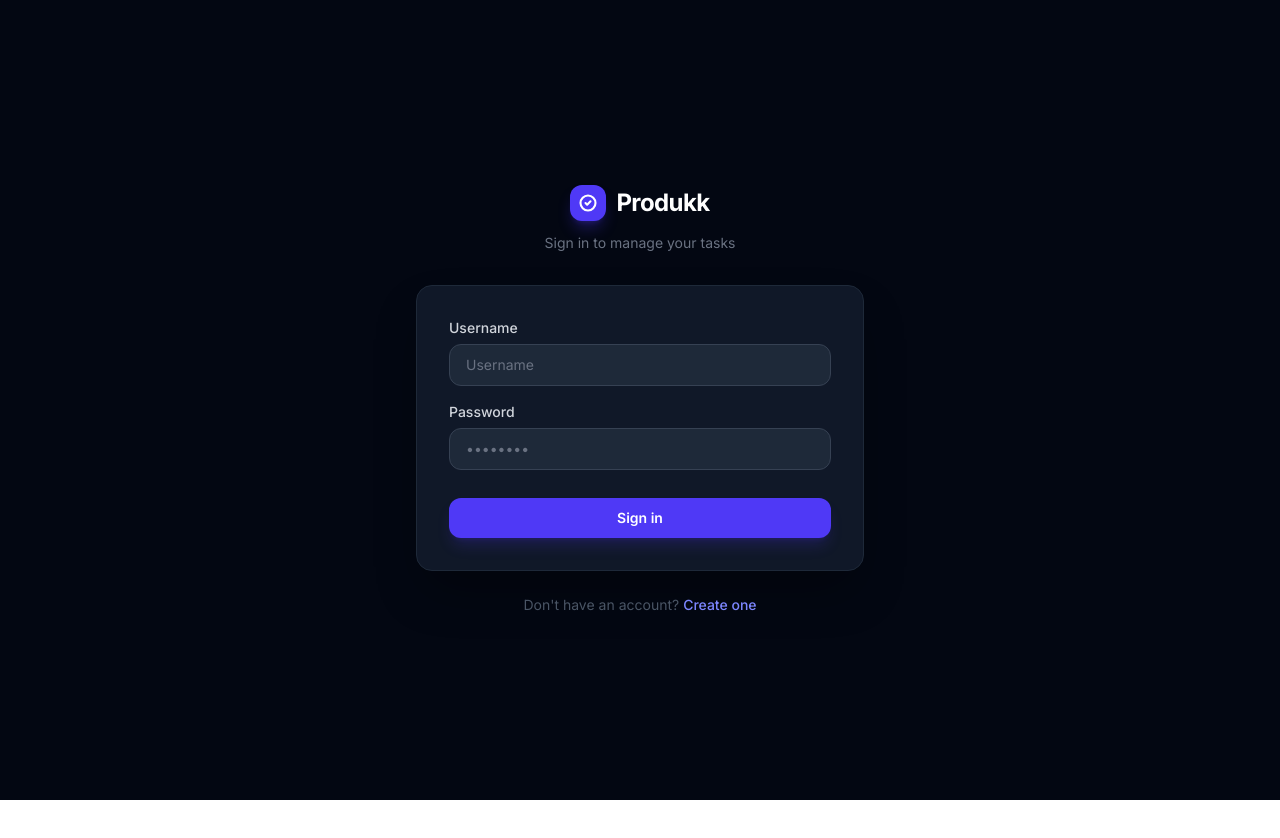
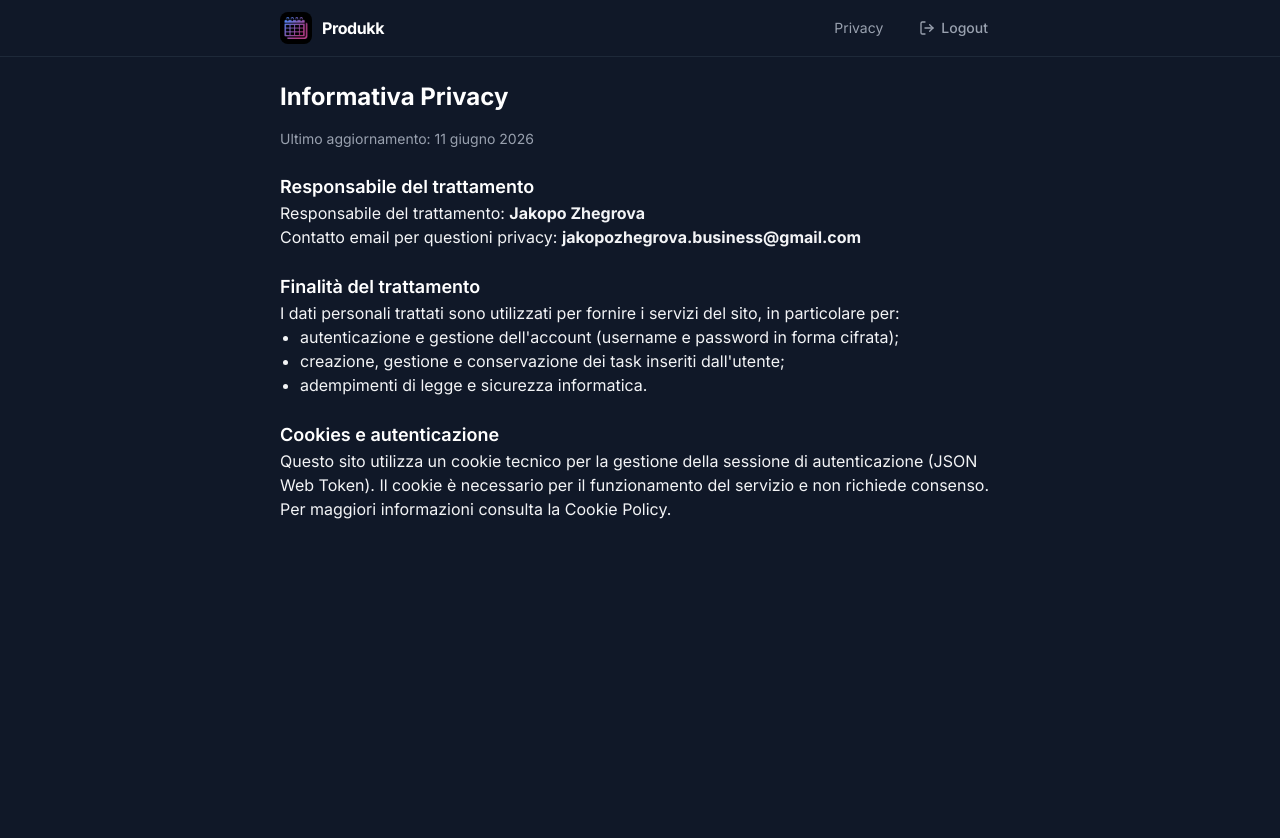
Before and after one commit to jakopo-webdev/produkk, an Angular app in the folder produkk-ui/: page /privacy in a window 1280 px wide. Before the commit this address led to /login. Shown: the top 838 px of the page. Before the commit the page ends 800 px from the top, so only its background shows below. Built offline with nearby package versions, Linux system fonts and the light colour scheme.

Commit message:
feat: add privacy policy page and link in navbar

```diff
--- a/produkk-ui/src/app/app.routes.ts
+++ b/produkk-ui/src/app/app.routes.ts
@@ -13,6 +13,10 @@ export const routes: Routes = [
     canActivate: [publicGuard],
   },
   {
+    path: 'privacy',
+    loadComponent: () => import('./features/privacy/privacy').then((m) => m.PrivacyComponent),
+  },
+  {
     path: '',
     loadComponent: () => import('./features/tasks/tasks').then((m) => m.TasksComponent),
     canActivate: [authGuard],
--- /dev/null
+++ b/produkk-ui/src/app/features/privacy/privacy.html
@@ -0,0 +1,29 @@
+<app-navbar></app-navbar>
+
+<main class="min-h-screen bg-gray-900 text-gray-100">
+  <div class="max-w-3xl mx-auto p-6">
+    <h1 class="text-2xl font-bold mb-4 text-white">Informativa Privacy</h1>
+    <p class="text-sm text-gray-400 mb-6">Ultimo aggiornamento: 11 giugno 2026</p>
+
+  <section class="mb-6">
+    <h2 class="text-lg font-semibold text-white">Responsabile del trattamento</h2>
+    <p>Responsabile del trattamento: <strong>Jakopo Zhegrova</strong><br>
+    Contatto email per questioni privacy: <strong>jakopozhegrova.business@gmail.com</strong></p>
+  </section>
+
+  <section class="mb-6">
+    <h2 class="text-lg font-semibold text-white">Finalità del trattamento</h2>
+    <p>I dati personali trattati sono utilizzati per fornire i servizi del sito, in particolare per:</p>
+    <ul class="list-disc ml-5">
+      <li>autenticazione e gestione dell'account (username e password in forma cifrata);</li>
+      <li>creazione, gestione e conservazione dei task inseriti dall'utente;</li>
+      <li>adempimenti di legge e sicurezza informatica.</li>
+    </ul>
+  </section>
+
+  <section class="mb-6">
+    <h2 class="text-lg font-semibold text-white">Cookies e autenticazione</h2>
+    <p>Questo sito utilizza un cookie tecnico per la gestione della sessione di autenticazione (JSON Web Token). Il cookie è necessario per il funzionamento del servizio e non richiede consenso. Per maggiori informazioni consulta la Cookie Policy.</p>
+  </section>
+  </div>
+</main>
--- /dev/null
+++ b/produkk-ui/src/app/features/privacy/privacy.ts
@@ -0,0 +1,10 @@
+import { Component } from '@angular/core';
+import { NavbarComponent } from '../../layout/navbar/navbar';
+
+@Component({
+  selector: 'app-privacy',
+  standalone: true,
+  imports: [NavbarComponent],
+  templateUrl: './privacy.html',
+})
+export class PrivacyComponent {}
--- a/produkk-ui/src/app/layout/navbar/navbar.html
+++ b/produkk-ui/src/app/layout/navbar/navbar.html
@@ -9,6 +9,7 @@
 
     <!-- User + Logout -->
     <div class="flex items-center gap-3">
+      <a routerLink="/privacy" class="text-gray-400 hover:text-white text-sm px-3 py-1 rounded-lg">Privacy</a>
       <button
         (click)="auth.logout()"
         class="flex items-center gap-1.5 text-gray-400 hover:text-white hover:bg-gray-800 text-sm font-medium px-3 py-1.5 rounded-lg transition-all"
--- a/produkk-ui/src/app/layout/navbar/navbar.ts
+++ b/produkk-ui/src/app/layout/navbar/navbar.ts
@@ -1,9 +1,11 @@
 import { Component, inject } from '@angular/core';
+import { RouterLink } from '@angular/router';
 import { AuthService } from '../../core/services/auth.service';
 
 @Component({
   selector: 'app-navbar',
   standalone: true,
+  imports: [RouterLink],
   templateUrl: './navbar.html',
 })
 export class NavbarComponent {
```
